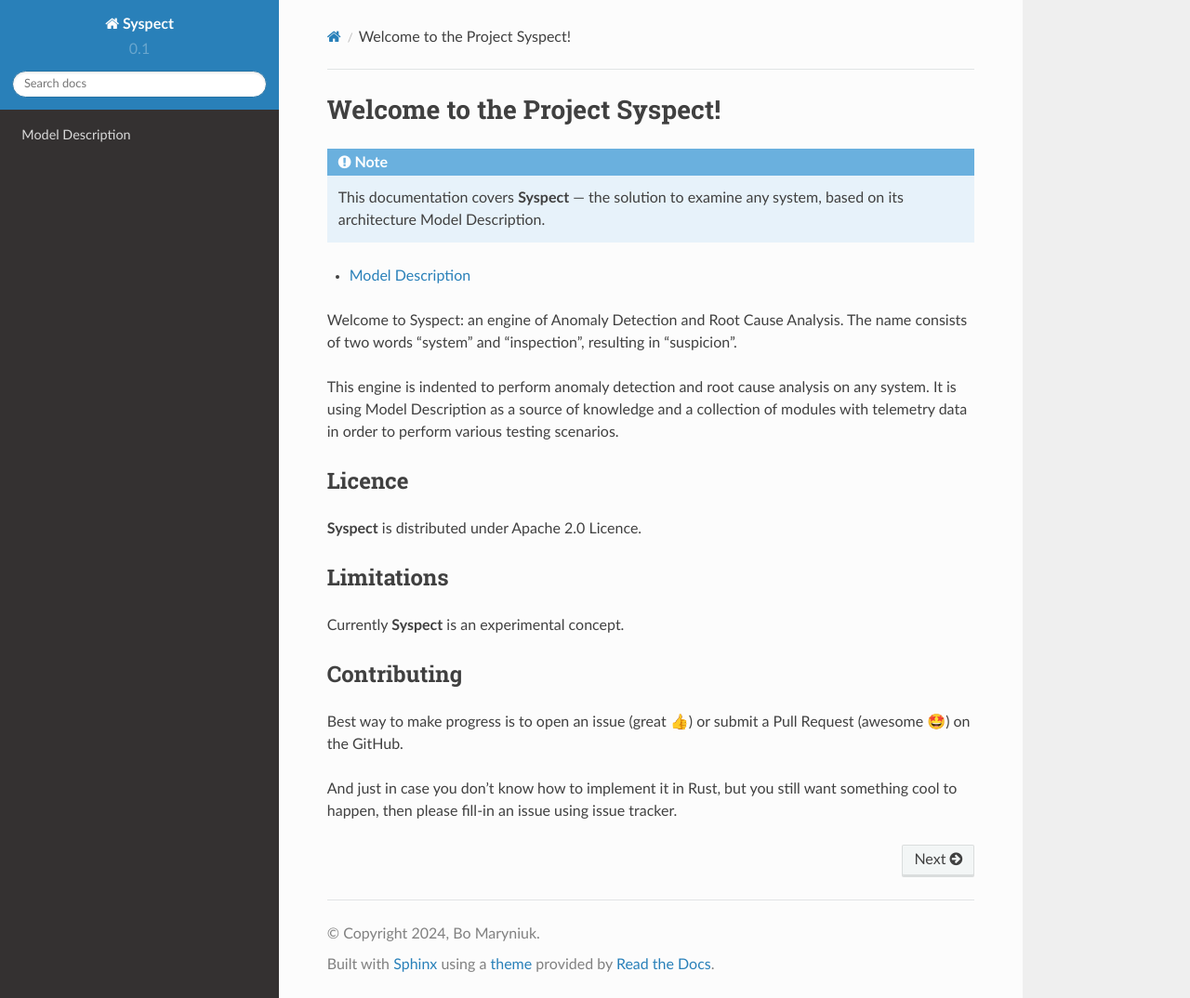
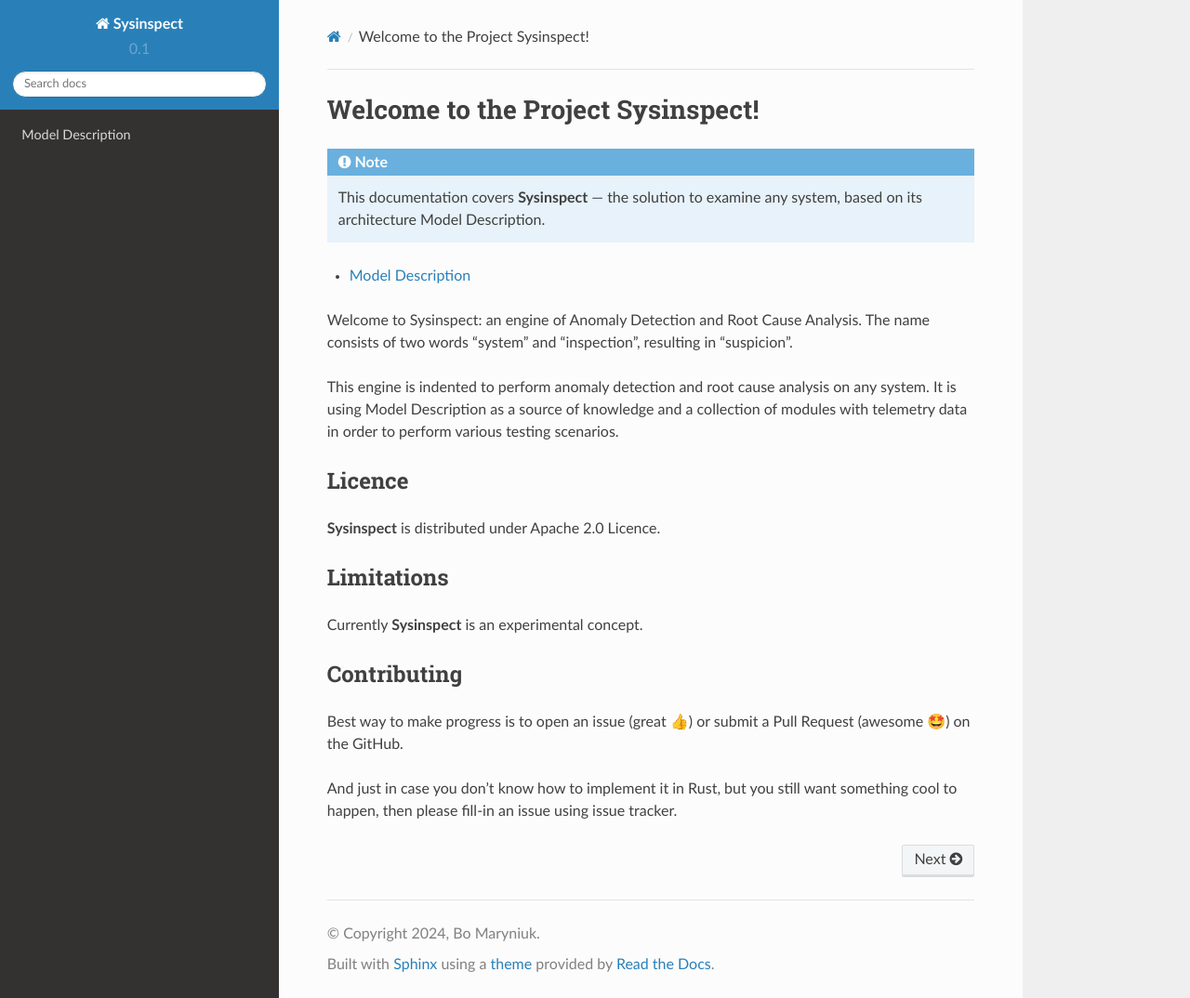
Before and after one commit to tinythings/sysinspect, a Sphinx documentation site: the page built from docs/index.rst, in a window 1280 px wide and 1074 px high. Shown: the whole window at 93% size. Built offline with Sphinx 7.4.7 and the Read the Docs theme 2.0.0, drawn with Linux system fonts in a browser that asks for light colours.

Commit message:
It is sysinspect :)

```diff
--- a/README.md
+++ b/README.md
@@ -1,4 +1,4 @@
-# Syspect
+# Sysinspect
 
 The name consists of three words:
 
--- a/docs/conf.py
+++ b/docs/conf.py
@@ -1,4 +1,4 @@
-project = "Syspect"
+project = "Sysinspect"
 copyright = "2024, Bo Maryniuk"
 author = "Bo Maryniuk"
 version = "0.1"
--- a/docs/index.rst
+++ b/docs/index.rst
@@ -1,8 +1,8 @@
-Welcome to the Project Syspect!
-====================================
+Welcome to the Project Sysinspect!
+==================================
 
 .. note::
-   This documentation covers **Syspect** — the solution to
+   This documentation covers **Sysinspect** — the solution to
    examine any system, based on its architecture Model Description.
 
 .. toctree::
@@ -10,7 +10,7 @@ Welcome to the Project Syspect!
 
    modeldescr/overview
 
-Welcome to Syspect: an engine of Anomaly Detection and Root Cause Analysis.
+Welcome to Sysinspect: an engine of Anomaly Detection and Root Cause Analysis.
 The name consists of two words "system" and "inspection", resulting in "suspicion".
 
 This engine is indented to perform anomaly detection and root cause analysis on
@@ -20,12 +20,12 @@ modules with telemetry data in order to perform various testing scenarios.
 Licence
 -------
 
-**Syspect** is distributed under Apache 2.0 Licence.
+**Sysinspect** is distributed under Apache 2.0 Licence.
 
 Limitations
 -----------
 
-Currently **Syspect** is an experimental concept.
+Currently **Sysinspect** is an experimental concept.
 
 Contributing
 ------------
--- a/docs/modeldescr/states.rst
+++ b/docs/modeldescr/states.rst
@@ -49,7 +49,7 @@ of the specific area.
 Usage
 -----
 
-:bi:`Syspect` can accept several states, excluding all others. If no keyword ``--states``
+:bi:`Sysinspect` can accept several states, excluding all others. If no keyword ``--states``
 is passed, then default state is selected:
 
 .. code-block:: text
```
Also changed, not shown: examples/models/router/README.md, 3 other files.
